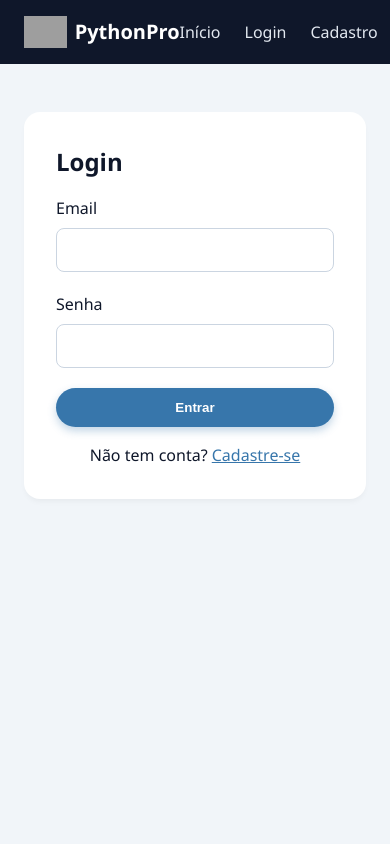
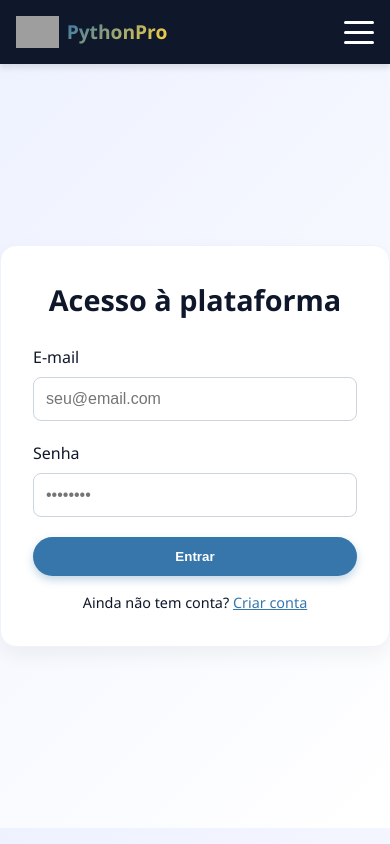
Before and after one commit to FelipeFreitasRossi/CursoPython, a React (Vite) app in the folder frontend/: page /login in a window 390 px wide. Built offline with nearby package versions, Linux system fonts and the light colour scheme; grey boxes are pictures that could not be loaded.

Commit message:
iniciando o FrontEnd

```diff
--- a/frontend/src/components/Navbar.tsx
+++ b/frontend/src/components/Navbar.tsx
@@ -1,54 +1,75 @@
 import { Link, useNavigate } from 'react-router-dom';
+import { useState } from 'react';
 
 export default function Navbar() {
+  const [menuAberto, setMenuAberto] = useState(false);
   const token = localStorage.getItem('token');
   const navigate = useNavigate();
 
   const handleLogout = () => {
     localStorage.removeItem('token');
     navigate('/login');
+    setMenuAberto(false);
   };
 
   return (
-    <nav style={{ backgroundColor: '#0f172a', color: 'white', padding: '1rem 0' }}>
-      <div className="container" style={{ display: 'flex', justifyContent: 'space-between', alignItems: 'center' }}>
-        <Link
-          to="/"
-          style={{
-            color: 'white',
-            textDecoration: 'none',
-            fontWeight: 'bold',
-            fontSize: '1.25rem',
-            display: 'flex',
-            alignItems: 'center',
-            gap: '0.5rem'
-          }}
-        >
+    <>
+      <nav className="navbar-landing">
+        <div className="container nav-container">
+          <div className="logo">
             <img
               src="https://i.postimg.cc/3N8WrL4W/Logo-Python-removebg-preview.png"
               alt="Python Logo"
-            style={{ height: '32px', width: 'auto' }}
+              className="python-logo-realista"
             />
             <span>PythonPro</span>
-        </Link>
-        <div style={{ display: 'flex', gap: '1.5rem', alignItems: 'center' }}>
-          <Link to="/" style={{ color: '#e2e8f0', textDecoration: 'none' }}>Início</Link>
-          {!token ? (
+          </div>
+
+          {/* Links Desktop */}
+          <ul className="nav-links desktop-nav">
+            <li><Link to="/">Início</Link></li>
+            {token ? (
               <>
-              <Link to="/login" style={{ color: '#e2e8f0', textDecoration: 'none' }}>Login</Link>
-              <Link to="/register" style={{ color: '#e2e8f0', textDecoration: 'none' }}>Cadastro</Link>
+                <li><Link to="/courses">Cursos</Link></li>
+                <li><Link to="/profile">Perfil</Link></li>
+                <li><button onClick={handleLogout} className="link-button">Sair</button></li>
               </>
             ) : (
               <>
-              <Link to="/courses" style={{ color: '#e2e8f0', textDecoration: 'none' }}>Cursos</Link>
-              <Link to="/profile" style={{ color: '#e2e8f0', textDecoration: 'none' }}>Perfil</Link>
-              <button onClick={handleLogout} style={{ background: 'none', border: 'none', color: '#e2e8f0', cursor: 'pointer' }}>
-                Sair
-              </button>
+                <li><Link to="/login">Login</Link></li>
+                <li><Link to="/register">Cadastro</Link></li>
               </>
             )}
-        </div>
+          </ul>
+
+          {/* Botão Hamburguer (mobile) */}
+          <button className="hamburguer" onClick={() => setMenuAberto(!menuAberto)}>
+            <span className="bar"></span>
+            <span className="bar"></span>
+            <span className="bar"></span>
+          </button>
         </div>
       </nav>
+
+      {/* Menu Lateral Mobile */}
+      <div className={`mobile-menu ${menuAberto ? 'aberto' : ''}`}>
+        <button className="close-menu" onClick={() => setMenuAberto(false)}>✕</button>
+        <ul>
+          <li><Link to="/" onClick={() => setMenuAberto(false)}>Início</Link></li>
+          {token ? (
+            <>
+              <li><Link to="/courses" onClick={() => setMenuAberto(false)}>Cursos</Link></li>
+              <li><Link to="/profile" onClick={() => setMenuAberto(false)}>Perfil</Link></li>
+              <li><button className="btn-aluno-mobile" onClick={handleLogout}>Sair</button></li>
+            </>
+          ) : (
+            <>
+              <li><Link to="/login" onClick={() => setMenuAberto(false)}>Login</Link></li>
+              <li><Link to="/register" onClick={() => setMenuAberto(false)}>Cadastro</Link></li>
+            </>
+          )}
+        </ul>
+      </div>
+    </>
   );
 }
--- /dev/null
+++ b/frontend/src/config.js
@@ -0,0 +1,4 @@
+// Lógica para escolher a URL da API
+export const API_URL = window.location.href.includes('localhost')
+  ? 'http://localhost:3001' // URL do backend local
+  : process.env.REACT_APP_API_URL; // URL do backend na Vercel
--- a/frontend/src/index.css
+++ b/frontend/src/index.css
@@ -1,4 +1,3 @@
-/* Reset e base */
 * {
   margin: 0;
   padding: 0;
@@ -7,35 +6,183 @@
 
 body {
   font-family: 'Segoe UI', 'Poppins', system-ui, -apple-system, sans-serif;
-  background-color: #f1f5f9;
+  background: linear-gradient(135deg, #eef2ff 0%, #ffffff 100%);
   color: #0f172a;
   line-height: 1.5;
 }
 
-.container {
+.auth-page {
+  min-height: calc(100vh - 80px);
+  display: flex;
+  align-items: center;
+  justify-content: center;
+  background: linear-gradient(135deg, #eef2ff 0%, #ffffff 100%);
+}
+
+/* ===== NAVBAR (igual à landing) ===== */
+.navbar-landing {
+  background-color: #0f172a;
+  color: white;
+  padding: 1rem 0;
+  position: sticky;
+  top: 0;
+  z-index: 100;
+  box-shadow: 0 4px 6px rgba(0,0,0,0.1);
+}
+.nav-container {
   max-width: 1200px;
   margin: 0 auto;
   padding: 0 1.5rem;
+  display: flex;
+  justify-content: space-between;
+  align-items: center;
+}
+.logo {
+  display: flex;
+  align-items: center;
+  gap: 0.5rem;
+}
+.python-logo-realista {
+  height: 42px;
+  width: auto;
+}
+.logo span {
+  font-size: 1.5rem;
+  font-weight: bold;
+  background: linear-gradient(135deg, #3776AB, #FFD43B);
+  -webkit-background-clip: text;
+  background-clip: text;
+  color: transparent;
+}
+.nav-links {
+  display: flex;
+  gap: 2rem;
+  list-style: none;
+}
+.nav-links a, .link-button {
+  color: #e2e8f0;
+  text-decoration: none;
+  background: none;
+  border: none;
+  font-size: 1rem;
+  cursor: pointer;
+  transition: color 0.3s;
+  font-family: inherit;
+}
+.nav-links a:hover, .link-button:hover {
+  color: #FFD43B;
+}
+.hamburguer {
+  display: none;
+  flex-direction: column;
+  justify-content: space-around;
+  width: 30px;
+  height: 30px;
+  background: transparent;
+  border: none;
+  cursor: pointer;
+}
+.hamburguer .bar {
+  width: 100%;
+  height: 3px;
+  background-color: white;
+  border-radius: 10px;
+}
+.mobile-menu {
+  position: fixed;
+  top: 0;
+  right: -100%;
+  width: 70%;
+  max-width: 300px;
+  height: 100vh;
+  background-color: #0f172a;
+  z-index: 200;
+  transition: right 0.3s ease;
+  padding: 2rem 1.5rem;
+  box-shadow: -2px 0 10px rgba(0,0,0,0.3);
+}
+.mobile-menu.aberto {
+  right: 0;
+}
+.close-menu {
+  background: none;
+  border: none;
+  color: white;
+  font-size: 2rem;
+  position: absolute;
+  top: 1rem;
+  right: 1rem;
+  cursor: pointer;
+}
+.mobile-menu ul {
+  list-style: none;
+  margin-top: 3rem;
+  display: flex;
+  flex-direction: column;
+  gap: 1.5rem;
+}
+.mobile-menu ul li a, .mobile-menu ul li button {
+  color: #e2e8f0;
+  text-decoration: none;
+  font-size: 1.2rem;
+  background: none;
+  border: none;
+  cursor: pointer;
+  text-align: left;
+  width: 100%;
+}
+.mobile-menu ul li a:hover, .mobile-menu ul li button:hover {
+  color: #FFD43B;
+}
+.btn-aluno-mobile {
+  background-color: #3776AB;
+  padding: 0.75rem;
+  text-align: center;
+  border-radius: 2rem;
+  color: white;
+  display: block;
+  font-weight: 500;
+  margin-top: 1rem;
 }
 
+/* Responsividade */
+@media (max-width: 768px) {
+  .desktop-nav {
+    display: none !important;
+  }
+  .hamburguer {
+    display: flex;
+  }
+  .python-logo-realista {
+    height: 32px;
+  }
+  .logo span {
+    font-size: 1.2rem;
+  }
+  body.menu-open {
+    overflow: hidden;
+  }
+}
+
+/* Cards e formulários */
 .card {
   background: white;
   border-radius: 1rem;
-  box-shadow: 0 4px 6px -2px rgba(0, 0, 0, 0.05);
+  box-shadow: 0 8px 20px rgba(0, 0, 0, 0.05);
   padding: 2rem;
-  margin: 2rem auto;
+  width: 100%;
+  max-width: 450px;
+  margin: 0 auto;
+  border: 1px solid #eef2ff;
 }
-
 .form-group {
   margin-bottom: 1.25rem;
 }
-
 .form-group label {
   display: block;
   margin-bottom: 0.5rem;
   font-weight: 500;
 }
-
 .form-input {
   width: 100%;
   padding: 0.75rem;
@@ -44,63 +191,59 @@ body {
   font-size: 1rem;
   transition: border-color 0.2s;
 }
-
 .form-input:focus {
   outline: none;
   border-color: #3776AB;
-  box-shadow: 0 0 0 3px rgba(55, 118, 171, 0.2);
+  box-shadow: 0 0 0 3px rgba(55,118,171,0.2);
 }
-
 .btn {
   display: inline-block;
   padding: 0.75rem 1.5rem;
   border-radius: 2rem;
   font-weight: 600;
   text-align: center;
-  text-decoration: none;
   cursor: pointer;
   border: none;
-  transition: transform 0.2s, background 0.2s;
+  transition: all 0.3s;
+  width: 100%;
 }
-
 .btn-primary {
   background-color: #3776AB;
   color: white;
 }
-
 .btn-primary:hover {
   background-color: #1e5a7a;
   transform: translateY(-2px);
 }
-
 .btn-outline {
   background: transparent;
-  border: 2px solid #3776AB;
-  color: #3776AB;
+  border: 1px solid #cbd5e1;
+  color: #1e293b;
 }
-
 .btn-outline:hover {
-  background: #eef2ff;
+  background: #f1f5f9;
 }
-
-.btn-danger {
-  background-color: #ef4444;
-  color: white;
+.error-message, .success-message {
+  padding: 0.75rem 1rem;
+  border-radius: 0.5rem;
+  margin-bottom: 1rem;
+  font-size: 0.875rem;
 }
-
-.btn-danger:hover {
-  background-color: #dc2626;
+.error-message {
+  background-color: #fee2e2;
+  border-left: 4px solid #dc2626;
+  color: #991b1b;
 }
-
+.success-message {
+  background-color: #dcfce7;
+  border-left: 4px solid #16a34a;
+  color: #166534;
+}
 .text-center { text-align: center; }
 .mt-4 { margin-top: 1rem; }
-.mb-4 { margin-bottom: 1rem; }
-.mx-auto { margin-left: auto; margin-right: auto; }
-.max-w-md { max-width: 28rem; }
-.max-w-2xl { max-width: 42rem; }
 .w-full { width: 100%; }
-.text-red-500 { color: #ef4444; }
-.text-green-600 { color: #16a34a; }
-.font-bold { font-weight: bold; }
-.text-xl { font-size: 1.25rem; }
-.text-2xl { font-size: 1.5rem; }
+.container {
+  max-width: 1200px;
+  margin: 0 auto;
+  padding: 0 1rem;
+}
--- a/frontend/src/pages/Login.tsx
+++ b/frontend/src/pages/Login.tsx
@@ -9,51 +9,62 @@ export default function Login() {
   const [email, setEmail] = useState('');
   const [password, setPassword] = useState('');
   const [error, setError] = useState('');
+  const [loading, setLoading] = useState(false);
   const navigate = useNavigate();
 
   const handleSubmit = async (e: React.FormEvent) => {
     e.preventDefault();
+    setLoading(true);
+    setError('');
     try {
       const res = await axios.post(`${API_URL}/api/login`, { email, password });
       localStorage.setItem('token', res.data.token);
       navigate('/profile');
     } catch (err: any) {
-      setError(err.response?.data?.error || 'Erro no login');
+      setError(err.response?.data?.error || 'Falha no login. Verifique suas credenciais.');
+    } finally {
+      setLoading(false);
     }
   };
 
   return (
     <>
       <Navbar />
-      <div className="container">
-        <div className="card max-w-md mx-auto" style={{ marginTop: '3rem' }}>
-          <h2 className="text-2xl font-bold mb-4">Login</h2>
-          {error && <p className="text-red-500">{error}</p>}
+      <div className="auth-page">
+        <div className="card">
+          <h2 className="text-center" style={{ fontSize: '1.8rem', marginBottom: '1.5rem' }}>Acesso à plataforma</h2>
+          {error && <div className="error-message">{error}</div>}
           <form onSubmit={handleSubmit}>
             <div className="form-group">
-              <label>Email</label>
+              <label htmlFor="email">E-mail</label>
               <input
+                id="email"
                 type="email"
                 className="form-input"
                 value={email}
                 onChange={(e) => setEmail(e.target.value)}
                 required
+                placeholder="seu@email.com"
               />
             </div>
             <div className="form-group">
-              <label>Senha</label>
+              <label htmlFor="password">Senha</label>
               <input
+                id="password"
                 type="password"
                 className="form-input"
                 value={password}
                 onChange={(e) => setPassword(e.target.value)}
                 required
+                placeholder="••••••••"
               />
             </div>
-            <button type="submit" className="btn btn-primary w-full">Entrar</button>
+            <button type="submit" className="btn btn-primary" disabled={loading}>
+              {loading ? 'Aguarde...' : 'Entrar'}
+            </button>
           </form>
-          <p className="text-center mt-4">
-            Não tem conta? <Link to="/register" style={{ color: '#3776AB' }}>Cadastre-se</Link>
+          <p className="text-center mt-4" style={{ fontSize: '0.9rem' }}>
+            Ainda não tem conta? <Link to="/register" style={{ color: '#3776AB', fontWeight: 500 }}>Criar conta</Link>
           </p>
         </div>
       </div>
--- a/frontend/src/pages/Register.tsx
+++ b/frontend/src/pages/Register.tsx
@@ -11,6 +11,7 @@ export default function Register() {
   const [confirmPassword, setConfirmPassword] = useState('');
   const [error, setError] = useState('');
   const [success, setSuccess] = useState('');
+  const [loading, setLoading] = useState(false);
   const navigate = useNavigate();
 
   const handleSubmit = async (e: React.FormEvent) => {
@@ -19,59 +20,71 @@ export default function Register() {
       setError('As senhas não coincidem');
       return;
     }
+    setLoading(true);
+    setError('');
     try {
       const res = await axios.post(`${API_URL}/api/register`, { email, password });
       localStorage.setItem('token', res.data.token);
       setSuccess('Cadastro realizado com sucesso! Redirecionando...');
       setTimeout(() => navigate('/profile'), 1500);
     } catch (err: any) {
-      setError(err.response?.data?.error || 'Erro no cadastro');
+      setError(err.response?.data?.error || 'Erro no cadastro. Tente outro e-mail.');
+    } finally {
+      setLoading(false);
     }
   };
 
   return (
     <>
       <Navbar />
-      <div className="container">
-        <div className="card max-w-md mx-auto" style={{ marginTop: '3rem' }}>
-          <h2 className="text-2xl font-bold mb-4">Cadastro</h2>
-          {error && <p className="text-red-500">{error}</p>}
-          {success && <p className="text-green-600">{success}</p>}
+      <div className="auth-page">
+        <div className="card">
+          <h2 className="text-center" style={{ fontSize: '1.8rem', marginBottom: '1.5rem' }}>Criar conta</h2>
+          {error && <div className="error-message">{error}</div>}
+          {success && <div className="success-message">{success}</div>}
           <form onSubmit={handleSubmit}>
             <div className="form-group">
-              <label>Email</label>
+              <label htmlFor="email">E-mail</label>
               <input
+                id="email"
                 type="email"
                 className="form-input"
                 value={email}
                 onChange={(e) => setEmail(e.target.value)}
                 required
+                placeholder="seu@email.com"
               />
             </div>
             <div className="form-group">
-              <label>Senha</label>
+              <label htmlFor="password">Senha</label>
               <input
+                id="password"
                 type="password"
                 className="form-input"
                 value={password}
                 onChange={(e) => setPassword(e.target.value)}
                 required
+                placeholder="mínimo 6 caracteres"
               />
             </div>
             <div className="form-group">
-              <label>Confirmar senha</label>
+              <label htmlFor="confirmPassword">Confirmar senha</label>
               <input
+                id="confirmPassword"
                 type="password"
                 className="form-input"
                 value={confirmPassword}
                 onChange={(e) => setConfirmPassword(e.target.value)}
                 required
+                placeholder="digite novamente"
               />
             </div>
-            <button type="submit" className="btn btn-primary w-full">Cadastrar</button>
+            <button type="submit" className="btn btn-primary" disabled={loading}>
+              {loading ? 'Processando...' : 'Cadastrar'}
+            </button>
           </form>
-          <p className="text-center mt-4">
-            Já tem conta? <Link to="/login" style={{ color: '#3776AB' }}>Faça login</Link>
+          <p className="text-center mt-4" style={{ fontSize: '0.9rem' }}>
+            Já possui conta? <Link to="/login" style={{ color: '#3776AB', fontWeight: 500 }}>Fazer login</Link>
           </p>
         </div>
       </div>
```
Also changed, not shown: frontend/src/App.tsx (+10 -0 lines), frontend/src/pages/Aulas.tsx (added, +104 -0 lines), frontend/src/pages/Courses.tsx (+77 -36 lines), frontend/src/pages/Profile.tsx (+25 -19 lines). Lines whose indentation alone changed are shown as unchanged.
